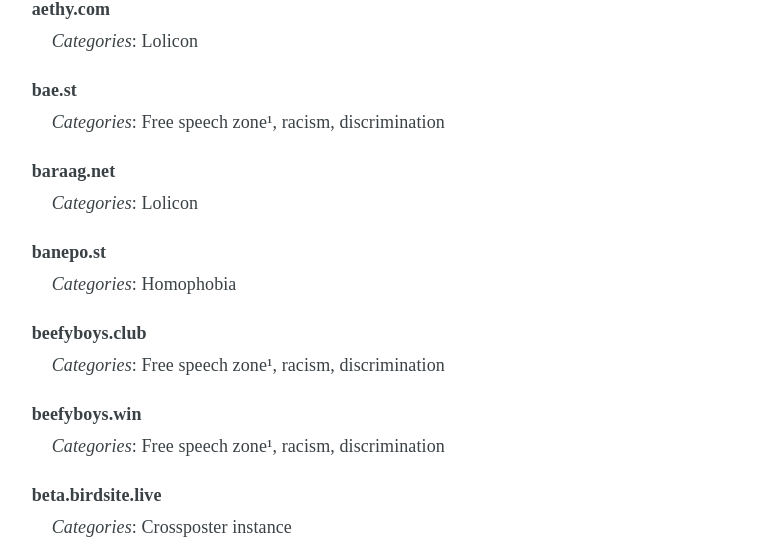
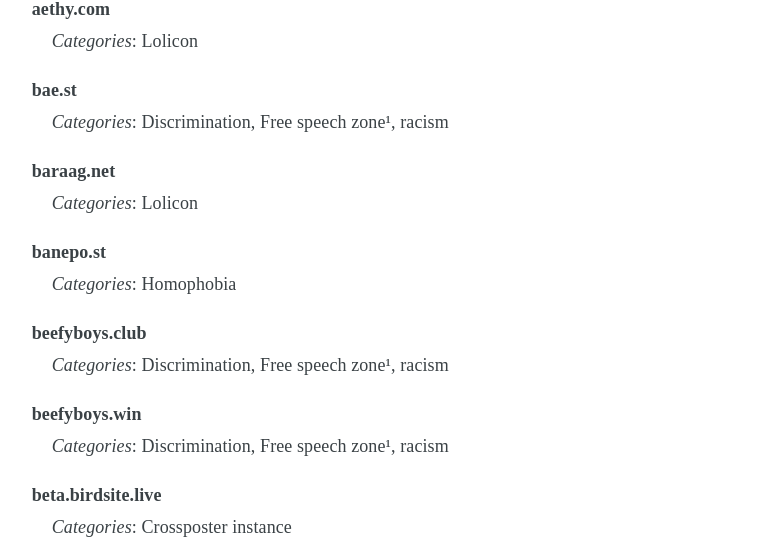
Before and after one commit to chaossocial/meta, a Jekyll site: the page built from federation.md, in a window 1280 px wide. Shown: the part 1529-2074 px from the top of the page, without its empty margins (398-1163 px from the left). Built offline with Jekyll 4.4.1, drawn with Linux system fonts in a browser that asks for light colours.

Commit message:
Last fixes for instance list

```diff
--- a/_includes/defederation.html
+++ b/_includes/defederation.html
@@ -3,7 +3,8 @@
         <dt>{{ instance.instance }}</dt>
         <dd>
             <i>{% if include.lang == "en" %}Categories{% else %}Kategorien{% endif %}</i>:
-                {% for tag in instance.tags %}
+                {% assign tags = instance.tags | sort %}
+                {% for tag in tags %}
                     {% if forloop.first and include.lang == "en" %}{{ site.data.defederation_reasons[tag][include.lang]|capitalize }}{% else %}{{ site.data.defederation_reasons[tag][include.lang] }}{% endif %}{% unless forloop.last %}, {% endunless %}
                 {% endfor %}
                 {% if include.lang == "en" and instance.comment_en.size != 0 %}
```
Also changed, not shown: _data/blocked_instances.json (+15 -13 lines).
